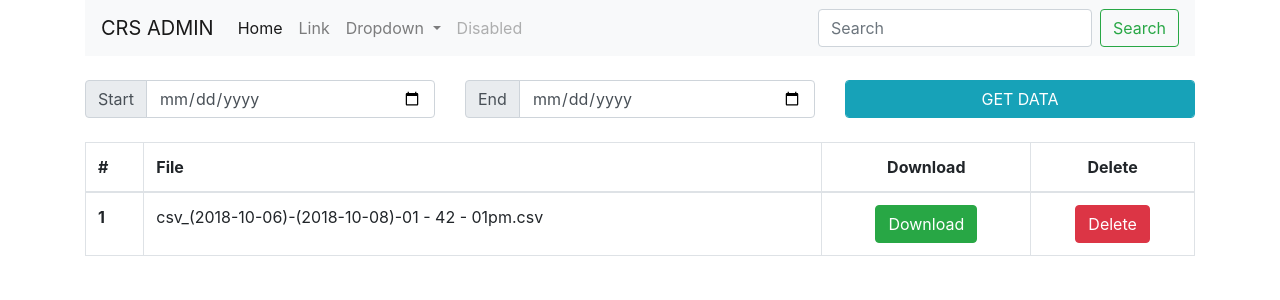
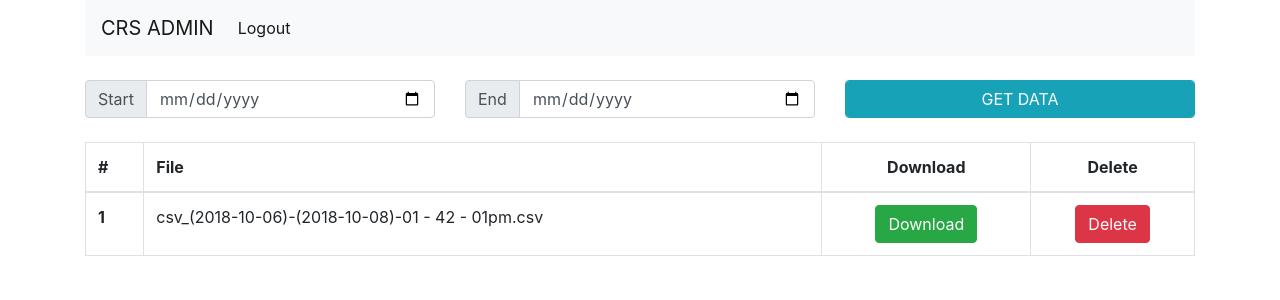
Before and after one commit to riaz4519/express_cal_client, a PHP site: page /admin/index.php in a window 1280 px wide. Shown: the top 300 px of the page. Run offline with PHP 8.4, Linux system fonts and the light colour scheme; the visitor is signed in with stand-in values (Sample User, id 1).

Commit message:
adding update to work

```diff
--- a/admin/admin_nav.php
+++ b/admin/admin_nav.php
@@ -7,29 +7,12 @@
     <div class="collapse navbar-collapse" id="navbarSupportedContent">
         <ul class="navbar-nav mr-auto">
             <li class="nav-item active">
-                <a class="nav-link" href="#">Home <span class="sr-only">(current)</span></a>
+                <a class="nav-link" href="logout.php">Logout </a>
             </li>
-            <li class="nav-item">
-                <a class="nav-link" href="#">Link</a>
-            </li>
-            <li class="nav-item dropdown">
-                <a class="nav-link dropdown-toggle" href="#" id="navbarDropdown" role="button" data-toggle="dropdown" aria-haspopup="true" aria-expanded="false">
-                    Dropdown
-                </a>
-                <div class="dropdown-menu" aria-labelledby="navbarDropdown">
-                    <a class="dropdown-item" href="#">Action</a>
-                    <a class="dropdown-item" href="#">Another action</a>
-                    <div class="dropdown-divider"></div>
-                    <a class="dropdown-item" href="#">Something else here</a>
-                </div>
-            </li>
-            <li class="nav-item">
-                <a class="nav-link disabled" href="#">Disabled</a>
-            </li>
+
+
+
         </ul>
-        <form class="form-inline my-2 my-lg-0">
-            <input class="form-control mr-sm-2" type="search" placeholder="Search" aria-label="Search">
-            <button class="btn btn-outline-success my-2 my-sm-0" type="submit">Search</button>
-        </form>
+
     </div>
 </nav>
--- a/admin/index.php
+++ b/admin/index.php
@@ -2,6 +2,10 @@
 session_start();
 
 
+if(!isset($_SESSION['admin_id'])){
+
+    header('Location: login.php');
+}
 
 ?>
 <!doctype html>
--- a/admin/login.php
+++ b/admin/login.php
@@ -32,6 +32,7 @@ if (isset($_POST['login'])){
               $result = $ans->fetch_assoc();
 
               $_SESSION['name'] = $result['name'];
+              $_SESSION['admin_id'] = $result['id'];
 
 
 
```
Also changed, not shown: admin/logout.php (added, +9 -0 lines), bootstrap/js/crs.js (+5 -4 lines), process.php (+3 -4 lines).
